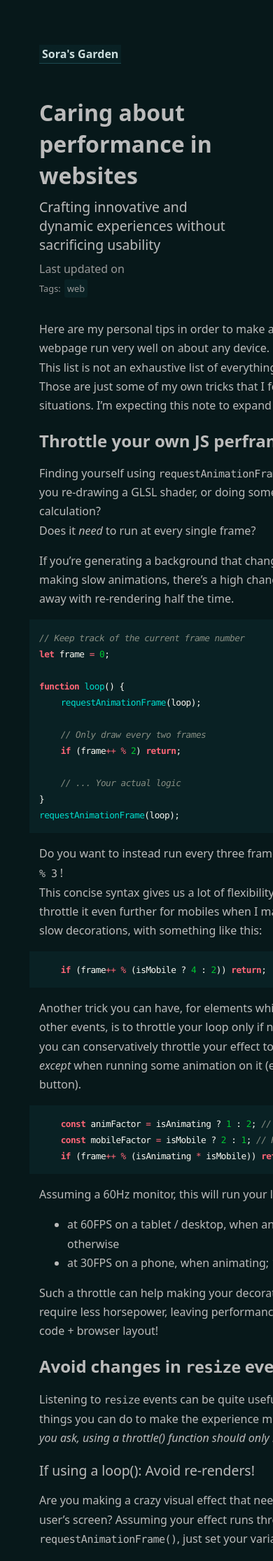
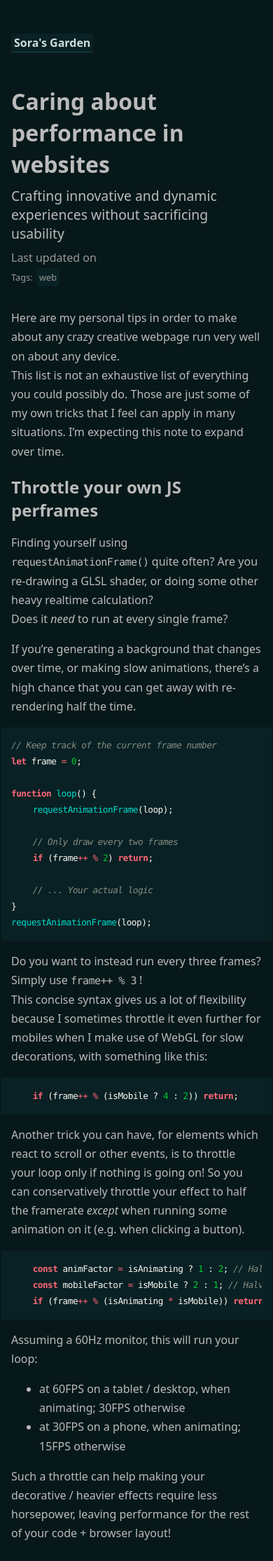
Before and after one commit to HeySora/garden.heysora.net, a Jekyll site: the page built from _notes/web/web-optimisations.md, in a window 390 px wide. Shown: the top 2230 px of the page at 70% size. Built offline with Jekyll 4.4.1, drawn with Linux system fonts in a browser that asks for light colours; some web fonts are replaced; some of the changed text lies outside the part shown.

Commit message:
Vastly improved responsiveness of original template

```diff
--- a/_sass/_code.scss
+++ b/_sass/_code.scss
@@ -5,13 +5,14 @@
   font-size: 0.9em;
   overflow: auto;
   margin: 1em -1em;
+  display: grid;
   code{
     padding: 0;
   }
 }
 
-div.highlight {
-  display: grid;
+pre.highlight {
+    overflow-x: auto;
 }
 
     .highlight .c { color: #868d82; font-style: italic } /* Comment */
--- a/_sass/_style.scss
+++ b/_sass/_style.scss
@@ -7,7 +7,7 @@
 body {
   margin: 0 auto;
   line-height: 1.7;
-  padding: 3em 3.5em;
+  padding: 2em 1em;
   overflow-x: hidden;
   color: $color-text;
   font-size: 1rem;
@@ -15,6 +15,7 @@
 
   @media (min-width: 820px) {
     font-size: 1.2rem;
+    padding: 3em 3.5em;
   }
 
   /*! Background by Fancybird! */
@@ -82,12 +83,15 @@
   padding-bottom: 0;
 }
 
+h3, h4 {
+  font-weight: 500;
+}
+
 h3 {
-  font-weight: 500;
   font-size: 1.21em;
 }
 
-h4, h5, h6 {
+h5, h6 {
   font-weight: normal;
 }
 
@@ -137,7 +141,7 @@
     "content"
     "side";
 
-  @media (min-width: 700px) {
+  @media (min-width: 768px) {
     grid-template-columns: 3fr 1fr;
     grid-template-areas: "content side";
   }
@@ -177,9 +181,15 @@
   letter-spacing: -0.5px;
 }
 
+/* code blocks */
 pre code {
   color: #f8f8f2;
   padding: 0.1em 0.2em;
+}
+
+/* inline mono */
+code.highlighter-rouge {
+  word-break: break-word;
 }
 
 .invalid-link {
```
